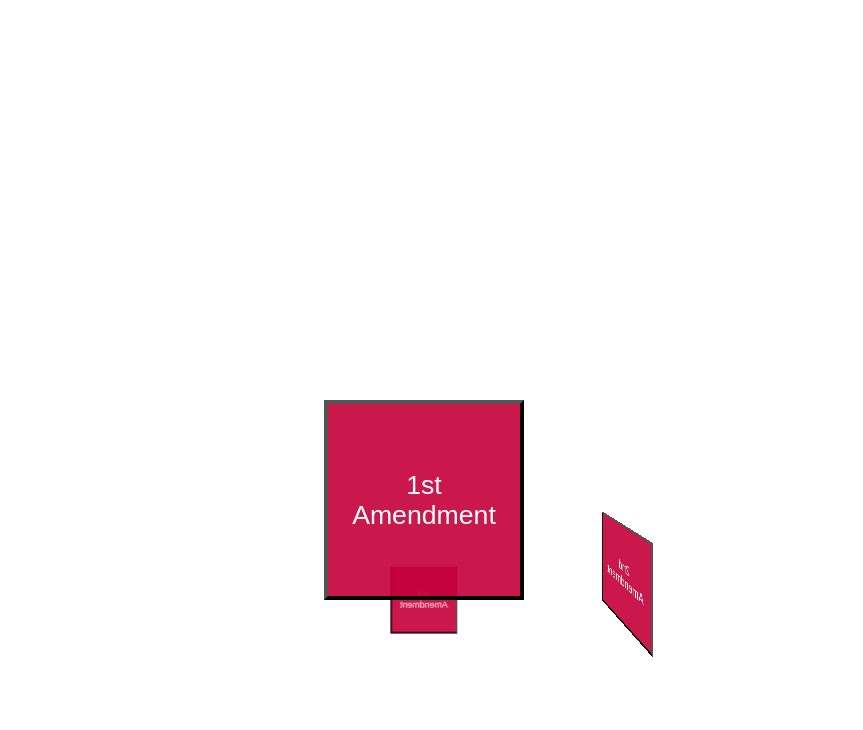
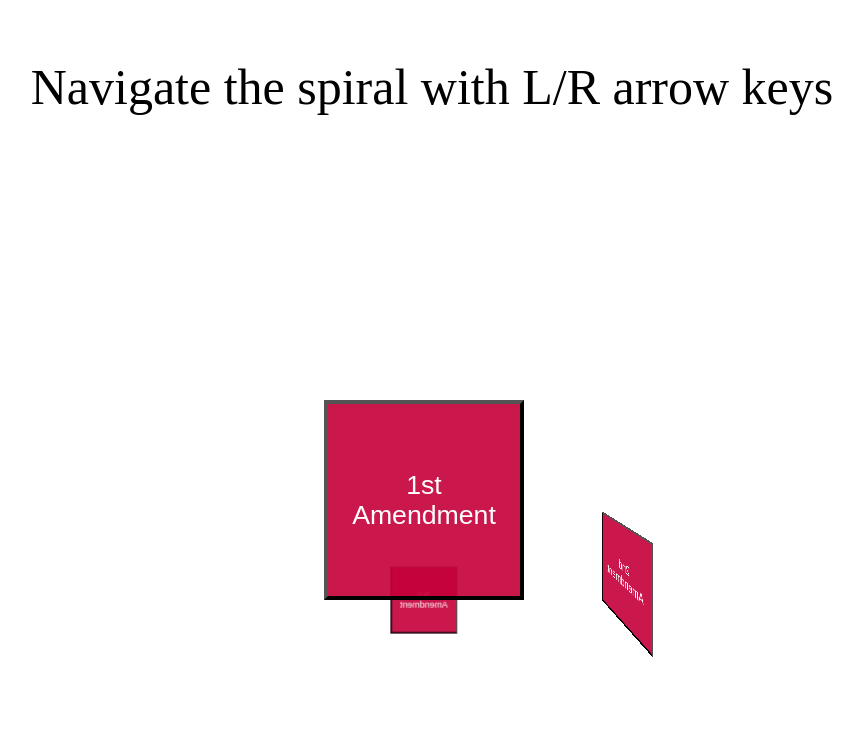
Before and after one commit to bmp10/Amendments, a plain HTML site: page index.html in a window 1280 px wide. Shown: the top 730 px of the page, without its empty margins (216-1079 px from the left). Drawn offline with Linux system fonts and the light colour scheme.

Commit message:
Update index.html

```diff
--- a/index.html
+++ b/index.html
@@ -4,6 +4,7 @@
     <body>
         <link rel="stylesheet" href="styles.css">
         <div id="outer" class="outer"></div>
+        <p id="instructions">Navigate the spiral with L/R arrow keys</p>
     </body>
     <script src="script.js"></script>
 </html>
```
